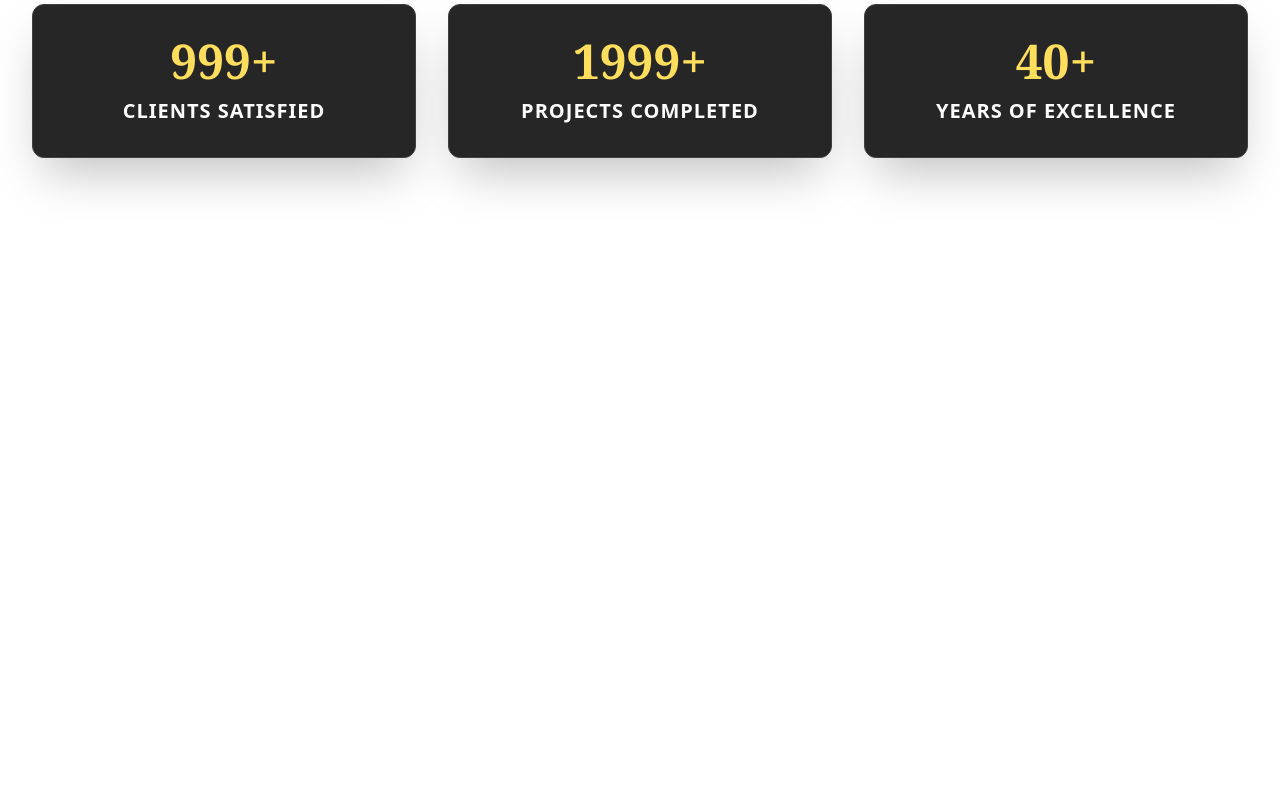
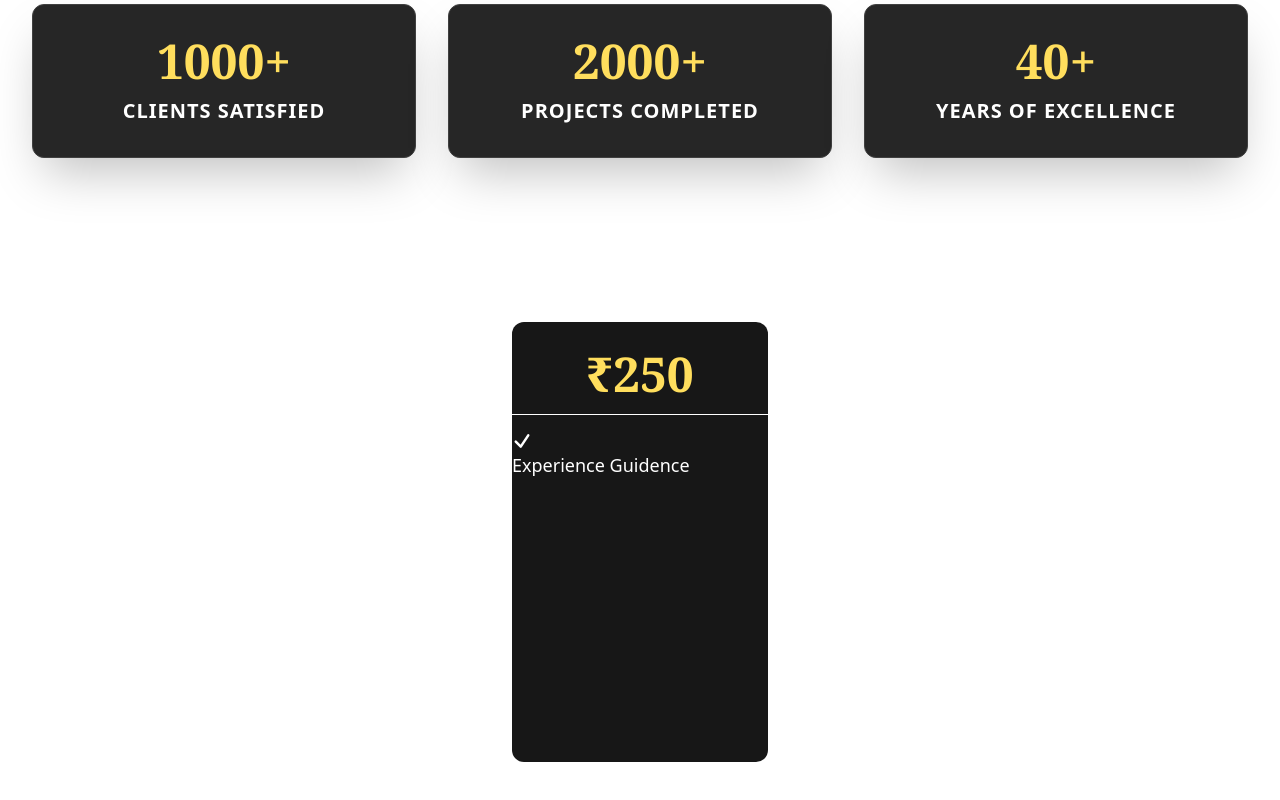
Before and after one commit to Tejas01-developes/carpenter-project, a Next.js app: page / in a window 1280 px wide. Shown: the part 756-1556 px from the top of the page. Before the commit the page ends 978 px from the top, so only its background shows below. Built offline with nearby package versions, Linux system fonts and the light colour scheme.

Commit message:
loading file removed and service card is in making

```diff
--- a/app/loading.tsx
+++ /dev/null
@@ -1,31 +0,0 @@
-"use client"
-import { useEffect, useState } from 'react'
-// import Lottie from 'lottie-react'
-// import hammerloading from '../asset-imgs/Handsaw.json'
-import load from '../asset-imgs/loading.json'
-import dynamic from 'next/dynamic'
-const Lottie=dynamic(()=>import('lottie-react'),{ssr:false})
-
-export default function Loading(){
-    const[mounted,setmounted]=useState(false)
-    useEffect(()=>{
-        setmounted(true)
-    },[])
-
-    return(
-        <div className='fixed inset-0 z-50 flex flex-col items-center justify-center bg-white w-screen h-screen'>
-        <div className='w-64 h-64'>
-            {mounted && (
-                 <Lottie animationData={load} loop={true} autoPlay    style={{ width: 300, height: 300 }}/>
-
-            )}
-
-
-        </div>
-
-        <h2 className='mt-4 text-[#ffde5d] text-2xl font-serif font-bold tracking-widest animate-pulse'>
-        Crafting your expirence...........
-        </h2>
-        </div>
-    )
-}
--- a/app/page.tsx
+++ b/app/page.tsx
@@ -1,10 +1,11 @@
 import { Card } from '@/library/body/Card';
 import { Scrollfit } from '@/library/body/Scrollfit'
+import { Services } from '@/library/body/Services';
 import { Headdiv } from '@/library/header/Headdiv'
 import React from 'react'
 
 const page = async() => {
-  await new Promise((resolve) => setTimeout(resolve, 3000));
+
   return (
     <div>
     <Headdiv/>
@@ -17,6 +18,11 @@ const page = async() => {
     <Card endvalue={40} lable={"Years of Excellence"}/>
     </div>
     </section>
+
+<div>
+  <Services/>
+</div>
+
     </div>
   )
 }
--- /dev/null
+++ b/library/body/Services.tsx
@@ -0,0 +1,22 @@
+import { div } from "framer-motion/client"
+
+export const Services=()=>{
+return(
+    <div  className=" h-[80vh] flex items-center justify-center" >
+       <div className="bg-neutral-900 h-[55vh] w-[20vw] rounded-xl">
+        <h1 className="text-[#ffde5d] text-5xl font-bold font-serif text-center mt-7">₹250
+        </h1>
+
+        <hr className="border-white my-4"/>
+
+        <svg xmlns="http://www.w3.org/2000/svg" fill="none" viewBox="0 0 24 24" strokeWidth={3} stroke="currentColor" className="w-5 h-5 text-white">
+        <path strokeLinecap="round" strokeLinejoin="round" d="M4.5 12.75l6 6 9-13.5"/>
+        </svg>
+        <span className="text-white text-lg">Experience Guidence</span>
+
+       </div>
+
+    </div>
+
+)
+}
```
Also changed, not shown: app/globals.css (line endings or trailing spaces).
